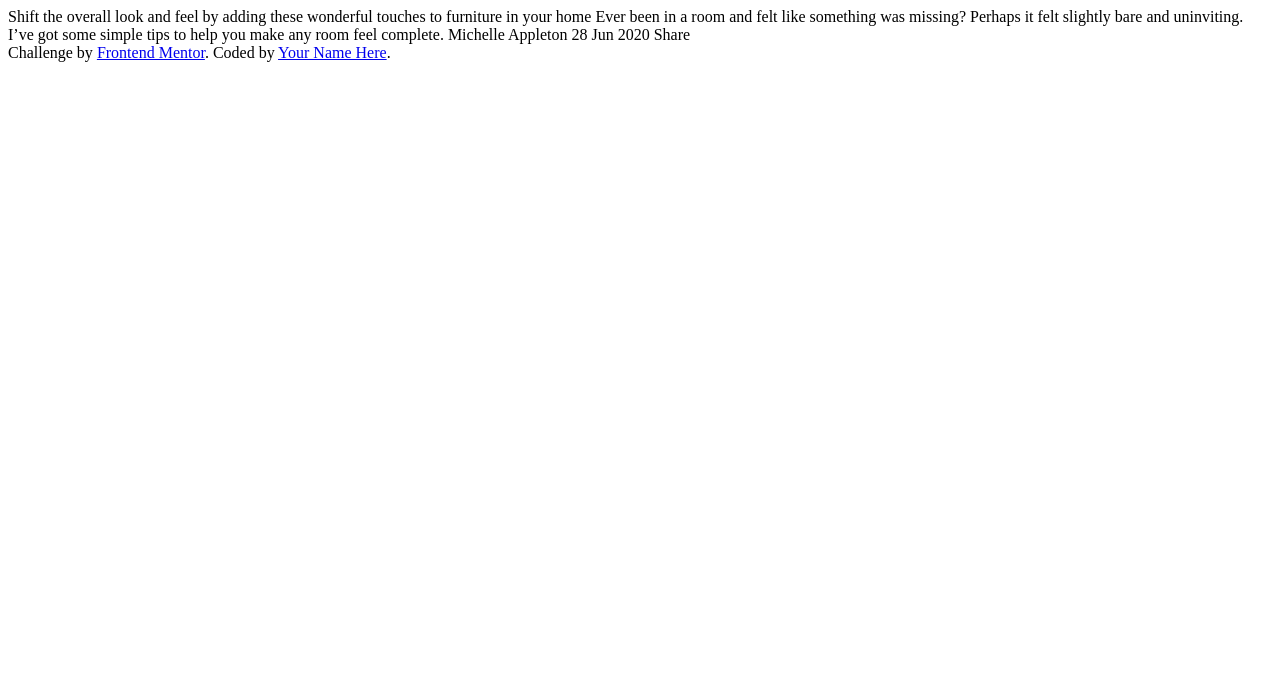
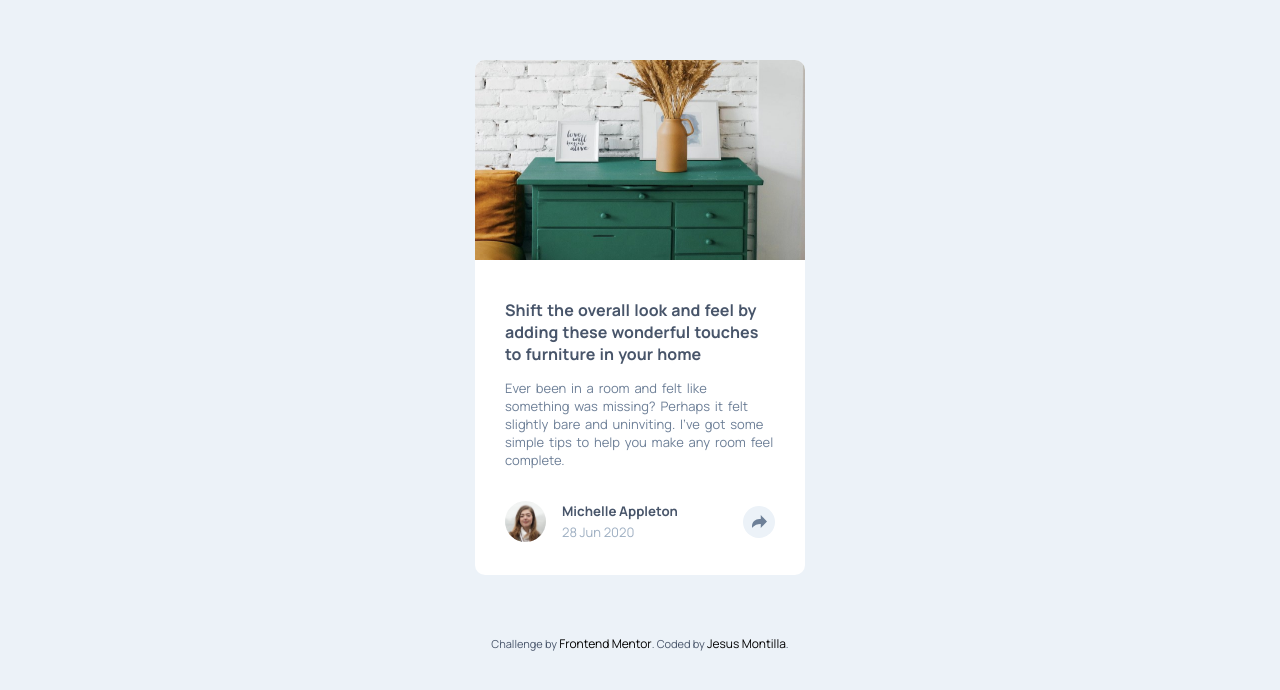
Before and after one commit to Jesusmontilla03/Article-preview-component.github.io, a plain HTML site: page index.html in a window 1280 px wide. Drawn offline with Linux system fonts and the light colour scheme.

Commit message:
avance CSS - pendiente ajustar 'position' de boton 'share'

```diff
--- a/index.html
+++ b/index.html
@@ -13,22 +13,43 @@
 </head>
 <body>
 
-  Shift the overall look and feel by adding these wonderful
-  touches to furniture in your home
+  <main>
+    <div class="background-img">
+      <img src="./images/drawers.jpg" alt="drawers">
+    </div>
+    <div class="main-info">
+      <h4 class="heading">
+        Shift the overall look and feel by adding these wonderful
+        touches to furniture in your home
+      </h4>
+      <p class="description-text">
+        Ever been in a room and felt like something was missing? Perhaps
+        it felt slightly bare and uninviting. I’ve got some simple tips
+        to help you make any room feel complete.
+      </p>
+      <div class="profile-and-share">
+        <div class="profile">
+          <img src="./images/avatar-michelle.jpg" alt="avatar">
+          <h5 class="name-avatar">Michelle Appleton</h5>
+          <p class="date-info">28 Jun 2020</p>
+        </div>
+        <div class="share">
+          <img class="share-icon" src="./images/icon-share.svg" alt="">
+        </div>
+        <div class="share-menu">
+          <span>SHARE</span>
+          <img src="./images/icon-facebook.svg" alt="" class="icon-social-share">
+          <img src="./images/icon-twitter.svg" alt="" class="icon-social-share">
+          <img src="./images/icon-pinterest.svg" alt="" class="icon-social-share">
+        </div>
+      </div>
+    </div>
+  </main>
 
-  Ever been in a room and felt like something was missing? Perhaps
-  it felt slightly bare and uninviting. I’ve got some simple tips
-  to help you make any room feel complete.
-
-  Michelle Appleton
-  28 Jun 2020
-
-  Share
-
-  <div class="attribution">
+  <footer>
     Challenge by <a href="https://www.frontendmentor.io?ref=challenge" target="_blank">Frontend Mentor</a>.
-    Coded by <a href="#">Your Name Here</a>.
-  </div>
+    Coded by <a href="#">Jesus Montilla</a>.
+  </footer>
 
   <script src="script.js"></script>
 </body>
--- a/style.css
+++ b/style.css
@@ -0,0 +1,132 @@
+@import url('https://fonts.googleapis.com/css2?family=Manrope:wght@200..800&display=swap');
+
+:root {
+    --Manrope-family: "Manrope", sans-serif;
+
+    --Very-Dark-Grayish-Blue: hsl(217, 19%, 35%);
+    --Desaturated-Dark-Blue: hsl(214, 17%, 51%);
+    --Grayish-Blue: hsl(212, 23%, 69%);
+    --Light-Grayish-Blue: hsl(210, 46%, 95%);
+}
+* {
+    margin: 0;
+    padding: 0;
+    box-sizing: border-box;
+    font-family: var(--Manrope-family);
+}
+
+/*-------------  MOBILE DESIGN  -------------*/
+
+body {
+    width: 100%;
+    height: 100vh;
+    background-color: var(--Light-Grayish-Blue);
+}
+main {
+    background-color: white;
+    width: 330px;
+    height: 515px;
+    overflow: hidden;
+    margin: 60px auto;
+    border-radius: 10px;
+    position: relative;
+}
+.background-img img {
+    width: 100%;
+    height: 200px;
+}
+.main-info {
+    padding: 34px 30px 26px 30px;
+    & .heading {
+        color: var(--Very-Dark-Grayish-Blue);
+        word-spacing: 1px;
+    }
+    & .description-text {
+        color: var(--Desaturated-Dark-Blue);
+        font-size: 13px;
+        word-spacing: 2.2px;
+        margin: 14px 0 32px;
+    }
+}
+.profile {
+    display: grid;
+    grid-template-columns: repeat(2, max-content);
+    grid-template-rows: repeat(2, auto);
+    align-items: center;
+    & .name-avatar {
+        grid-column: 2;
+        color: var(--Very-Dark-Grayish-Blue);
+    }
+    & .date-info {
+        grid-column: 2;
+        font-size: 13px;
+        color: var(--Grayish-Blue);
+    }
+}
+.profile-and-share .profile img {
+    width: 41px;
+    height: 41px;
+    border-radius: 50%;
+    margin-right: 16px;
+    grid-row: 1/3;
+}
+.profile-and-share {
+    display: flex;
+    justify-content: space-between;
+    align-items: center;
+    & .share {
+        background-color: var(--Light-Grayish-Blue);
+        border-radius: 50%;
+        width: 32px;
+        height: 32px;
+        display: flex;
+        align-items: center;
+        justify-content: center;
+        cursor: pointer;
+    }
+    .share:hover {
+        background-color: var(--Very-Dark-Grayish-Blue);
+        transition: 0.35s ease;
+        & .share-icon {
+            filter: brightness(1000%);
+        }
+    }
+}
+.share-menu {
+    width: 330px;
+    height: 60px;
+    background-color: var(--Very-Dark-Grayish-Blue);
+    position: absolute;
+    left: 0;
+    bottom: 0;
+    display: flex;
+    align-items: center;
+    gap: 16px;
+    padding-left: 32px;
+    z-index: 1;
+    display: none;
+
+    & span {
+        color: white;
+        letter-spacing: 5px;
+        font-size: 13px;
+        font-weight: 100;
+    }
+}
+
+
+footer {
+    font-size: 11px;
+    width: fit-content;
+    color: var(--Very-Dark-Grayish-Blue);
+    margin: auto;
+    & a {
+        color: black;
+        text-decoration: none;
+        font-size: 12px;
+    }
+    & a:hover {
+        color: #0e476d;
+        font-weight: bold;
+    }
+}
```
